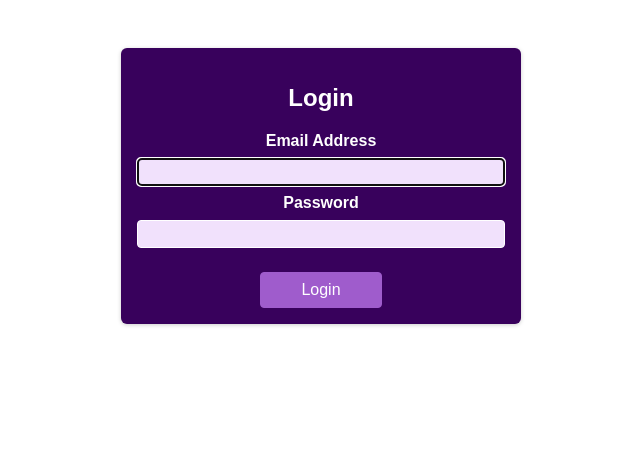
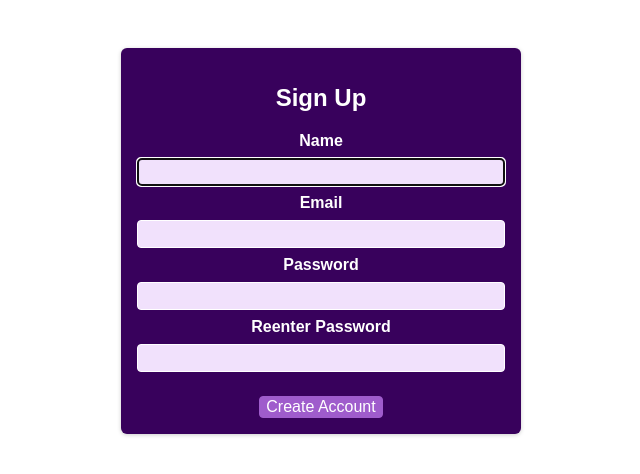
Before and after one commit to lokeshagg13/search-app-project, a React (Create React App) app in the folder search-app/: page / in a window 1280 px wide. Shown: the top 474 px of the page, without its empty margins (319-959 px from the left). Built offline with nearby package versions, Linux system fonts and the light colour scheme.

Commit message:
Login and signup frontend

```diff
--- a/search-app/src/App.js
+++ b/search-app/src/App.js
@@ -1,9 +1,11 @@
 import Login from "./pages/Login";
+import Signup from "./pages/Signup";
 
 function App() {
   return (
     <main className="app">
-      <Login />
+      {/* <Login /> */}
+      <Signup />
     </main>
   );
 }
--- a/search-app/src/components/LoginForm.js
+++ b/search-app/src/components/LoginForm.js
@@ -6,7 +6,7 @@ import AuthContext from "../context/AuthProvider";
 
 import classes from "./LoginForm.module.css";
 
-const LOGIN_URL = "/login";
+const LOGIN_URL = "/api/login";
 
 function LoginForm() {
   const emailRef = useRef();
@@ -28,10 +28,11 @@ function LoginForm() {
       }, 5000);
       return () => clearTimeout(timer);
     }
-  }, [email, password, loginStatus]);
+  }, [loginStatus]);
 
   async function handleLogin(event) {
     event.preventDefault();
+
     setLoginStatus("pending");
     setLoginRemarks("Logging you in");
     try {
--- /dev/null
+++ b/search-app/src/components/SignupForm.js
@@ -0,0 +1,129 @@
+import { useEffect, useRef, useState } from "react";
+
+import axios from "../api/axios";
+import Notification from "./ui/Notification";
+
+import classes from "./SignupForm.module.css";
+
+const REGISTER_URL = "/api/register";
+
+function SignupForm() {
+  const nameRef = useRef();
+
+  const [name, setName] = useState("");
+  const [email, setEmail] = useState("");
+  const [password, setPassword] = useState("");
+  const [passwordConfirm, setPasswordConfirm] = useState("");
+  const [signupStatus, setSignupStatus] = useState("");
+  const [signupRemarks, setSignupRemarks] = useState("");
+
+  useEffect(() => {
+    nameRef.current.focus();
+  }, []);
+
+  useEffect(() => {
+    setSignupStatus("");
+    setSignupRemarks("");
+  }, [name, email, password]);
+
+  useEffect(() => {
+    if (password.trim() === "" || passwordConfirm.trim === "") {
+      setSignupStatus("");
+      setSignupRemarks("");
+      return;
+    }
+    if (password === passwordConfirm) {
+      setSignupStatus("");
+      setSignupRemarks("");
+    } else {
+      setSignupStatus("error");
+      setSignupRemarks("Passwords do not match!");
+    }
+  }, [password, passwordConfirm]);
+
+  async function handleSignup(event) {
+    event.preventDefault();
+
+    if (
+      /^[a-zA-Z0-9_.-]+@[a-zA-Z0-9-]+\.[a-zA-Z0-9-.]+$/gm.test(email) === false
+    ) {
+      setSignupStatus("error");
+      setSignupRemarks("Invalid email");
+      return;
+    }
+
+    setSignupStatus("pending");
+    setSignupRemarks("Registering your details...");
+    try {
+      const response = await axios.post(
+        REGISTER_URL,
+        JSON.stringify({ name, email, password }),
+        {
+          headers: { "Content-Type": "application/json" },
+          withCredentials: true,
+        }
+      );
+    } catch (error) {}
+  }
+
+  return (
+    <section className={classes.auth}>
+      <h1>Sign Up</h1>
+      <form onSubmit={handleSignup}>
+        <div className={classes.control}>
+          <label htmlFor="name">Name</label>
+          <input
+            type="text"
+            id="name"
+            value={name}
+            autoComplete="off"
+            ref={nameRef}
+            onChange={(e) => setName(e.target.value)}
+            required
+          />
+        </div>
+        <div className={classes.control}>
+          <label htmlFor="email">Email</label>
+          <input
+            type="email"
+            id="email"
+            value={email}
+            autoComplete="off"
+            onChange={(e) => setEmail(e.target.value)}
+            required
+          />
+        </div>
+        <div className={classes.control}>
+          <label htmlFor="password">Password</label>
+          <input
+            type="password"
+            id="password"
+            value={password}
+            autoComplete="off"
+            onChange={(e) => setPassword(e.target.value)}
+            required
+          />
+        </div>
+        <div className={classes.control}>
+          <label htmlFor="password2">Reenter Password</label>
+          <input
+            type="password"
+            id="password2"
+            value={passwordConfirm}
+            autoComplete="off"
+            onChange={(e) => setPasswordConfirm(e.target.value)}
+            required
+          />
+        </div>
+        {signupRemarks && (
+          <Notification type={signupStatus} message={signupRemarks} />
+        )}
+        <div className={classes.actions}>
+          <button>Create Account</button>
+        </div>
+      </form>
+    </section>
+  );
+}
+
+export default SignupForm;
--- /dev/null
+++ b/search-app/src/components/SignupForm.module.css
@@ -0,0 +1,59 @@
+.auth {
+  margin: 3rem auto;
+  width: 95%;
+  max-width: 25rem;
+  border-radius: 6px;
+  background-color: #38015c;
+  box-shadow: 0 1px 4px rgba(0, 0, 0, 0.2);
+  padding: 1rem;
+  text-align: center;
+}
+
+.auth h1 {
+  text-align: center;
+  color: white;
+}
+
+.control {
+  margin-bottom: 0.5rem;
+}
+
+.control label {
+  display: block;
+  color: white;
+  font-weight: bold;
+  margin-bottom: 0.5rem;
+}
+
+.control input {
+  font: inherit;
+  background-color: #f1e1fc;
+  color: #38015c;
+  border-radius: 4px;
+  border: 1px solid white;
+  width: 100%;
+  text-align: left;
+  padding: 0.25rem;
+}
+
+.actions {
+  margin-top: 1.5rem;
+  display: flex;
+  flex-direction: column;
+  align-items: center;
+}
+
+.actions button {
+  cursor: pointer;
+  font: inherit;
+  color: white;
+  background-color: #9f5ccc;
+  border: 1px solid #9f5ccc;
+  border-radius: 4px;
+  align-items: center;
+}
+
+.actions button:hover {
+  background-color: #873abb;
+  border-color: #873abb;
+}
--- /dev/null
+++ b/search-app/src/pages/Signup.js
@@ -0,0 +1,7 @@
+import SignupForm from "../components/SignupForm";
+
+function Signup() {
+  return <SignupForm />;
+}
+
+export default Signup;
```
